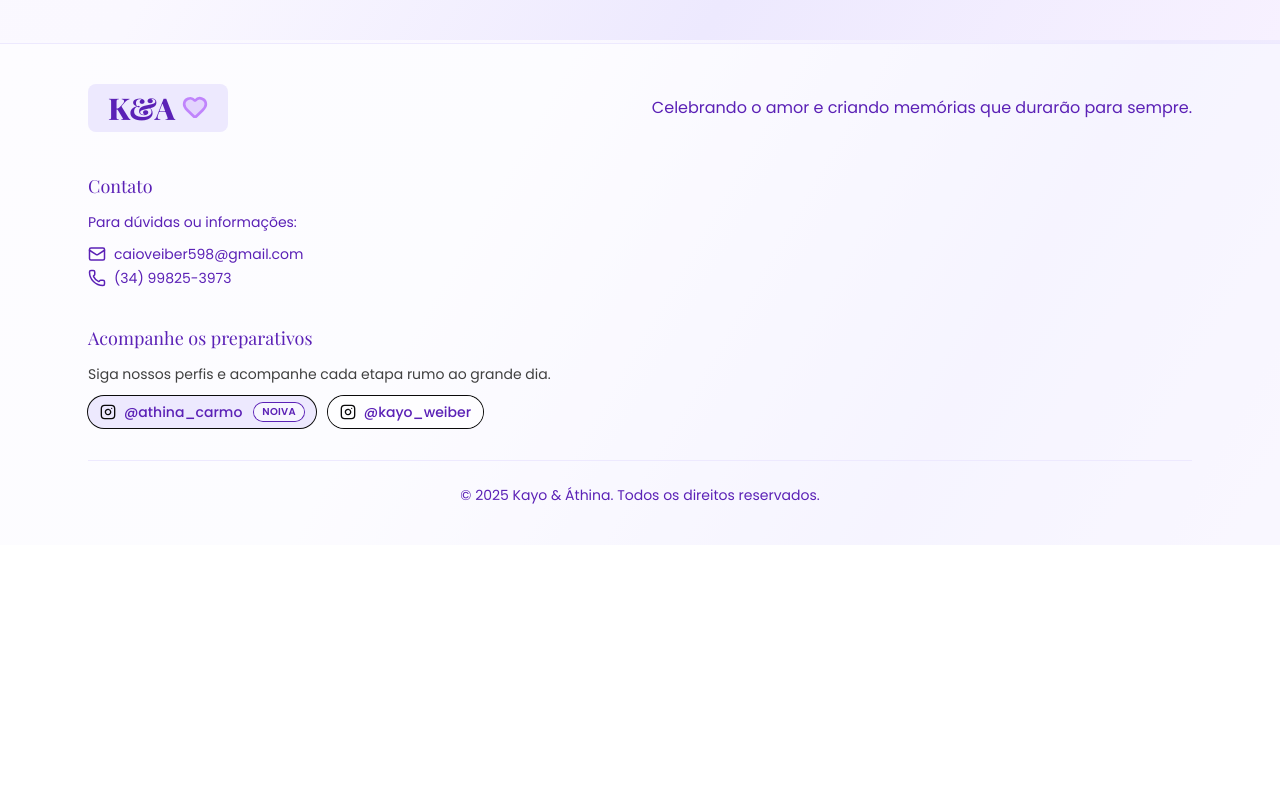
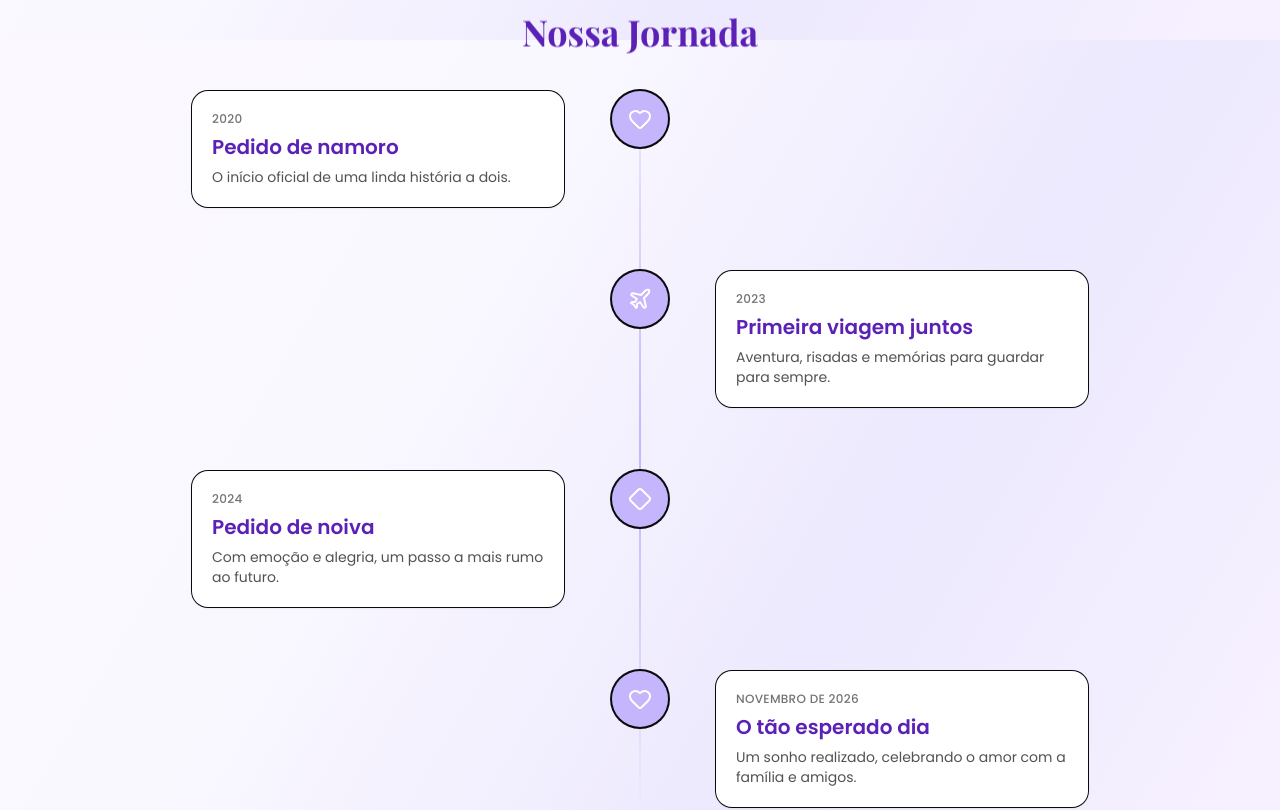
Before and after one commit to KayoWeiber/Kayo-e-Athina, a React (Vite) app: page /Kayo-e-Athina/nossa-historia in a window 1280 px wide. Shown: the part 760-1570 px from the top of the page. Before the commit the page ends 1305 px from the top, so only its background shows below. Built offline with nearby package versions, Linux system fonts and the light colour scheme; a web font is replaced by a local one.

Commit message:
feat: adicionado a seção Nossa Jornada

```diff
--- a/src/components/Historia.tsx
+++ b/src/components/Historia.tsx
@@ -1,6 +1,33 @@
 import Reveal from "./Reveal";
+import { Heart, Plane, Diamond } from "lucide-react";
 
 export default function Historia() {
+  const timeline = [
+    {
+      year: "2020",
+      title: "Pedido de namoro",
+      desc: "O início oficial de uma linda história a dois.",
+      Icon: Heart,
+    },
+    {
+      year: "2023",
+      title: "Primeira viagem juntos",
+      desc: "Aventura, risadas e memórias para guardar para sempre.",
+      Icon: Plane,
+    },
+    {
+      year: "2024",
+      title: "Pedido de noiva",
+      desc: "Com emoção e alegria, um passo a mais rumo ao futuro.",
+      Icon: Diamond,
+    },
+    {
+      year: "Novembro de 2026",
+      title: "O tão esperado dia",
+      desc: "Um sonho realizado, celebrando o amor com a família e amigos.",
+      Icon: Heart,
+    },
+  ];
   return (
     <main className="ka-container py-12 md:py-16">
       {/* Título principal */}
@@ -58,6 +85,73 @@ export default function Historia() {
           </figure>
         </Reveal>
       </div>
+
+      {/* Nossa Jornada — Linha do Tempo */}
+      <section className="mt-14 md:mt-20">
+        <Reveal>
+          <h2 className="font-title text-2xl md:text-4xl font-bold ka-text-roxo-escuro text-center">Nossa Jornada</h2>
+        </Reveal>
+
+        <div className="relative mx-auto mt-8 md:mt-10 max-w-4xl">
+          {/* Linha central */}
+          <div
+            className="pointer-events-none absolute left-1/2 top-0 -ml-px h-full w-0.5 bg-linear-to-b from-[#EDE9FE] via-[#C4B5FD] to-[#EDE9FE]"
+            aria-hidden
+          />
+
+          <ol className="space-y-10 md:space-y-16">
+            {timeline.map(({ year, title, desc, Icon }, idx) => {
+              const left = idx % 2 === 0;
+              return (
+                <li key={idx} className="relative">
+                  {/* Desktop layout */}
+                  <div className="hidden md:flex md:items-stretch">
+                    {/* Left side (or placeholder) */}
+                    <div className={left ? "md:w-[calc(50%-44px)] pr-8" : "md:w-[calc(50%-44px)]"}>
+                      {left && (
+                        <div className="h-full rounded-2xl bg-white p-5 shadow-sm ring-1 ka-border-detalhe flex flex-col justify-center">
+                          <div className="text-xs font-medium uppercase tracking-wide text-neutral-500">{year}</div>
+                          <div className="mt-1.5 text-lg md:text-xl font-semibold ka-text-roxo-escuro">{title}</div>
+                          <p className="mt-1.5 text-sm text-neutral-600">{desc}</p>
+                        </div>
+                      )}
+                    </div>
+                    {/* Icon column */}
+                    <div className="flex w-[88px] justify-center">
+                      <div className="relative z-10 flex h-14 w-14 items-center justify-center rounded-full bg-[#C4B5FD] ring-2 ka-border-roxo-escuro shadow-sm">
+                        <Icon className="h-6 w-6 text-white" />
+                      </div>
+                    </div>
+                    {/* Right side */}
+                    <div className={!left ? "md:w-[calc(50%-44px)] pl-8" : "md:w-[calc(50%-44px)]"}>
+                      {!left && (
+                        <div className="h-full rounded-2xl bg-white p-5 shadow-sm ring-1 ka-border-detalhe flex flex-col justify-center">
+                          <div className="text-xs font-medium uppercase tracking-wide text-neutral-500">{year}</div>
+                          <div className="mt-1.5 text-lg md:text-xl font-semibold ka-text-roxo-escuro">{title}</div>
+                          <p className="mt-1.5 text-sm text-neutral-600">{desc}</p>
+                        </div>
+                      )}
+                    </div>
+                  </div>
+                  {/* Mobile layout */}
+                  <div className="md:hidden">
+                    <div className="flex justify-center">
+                      <div className="relative z-10 flex h-14 w-14 items-center justify-center rounded-full bg-[#C4B5FD] ring-2 ka-border-roxo-escuro shadow-sm">
+                        <Icon className="h-6 w-6 text-white" />
+                      </div>
+                    </div>
+                    <div className="mt-4 rounded-2xl bg-white p-4 shadow-sm ring-1 ka-border-detalhe">
+                      <div className="text-xs font-medium uppercase tracking-wide text-neutral-500">{year}</div>
+                      <div className="mt-1.5 text-lg font-semibold ka-text-roxo-escuro">{title}</div>
+                      <p className="mt-1.5 text-sm text-neutral-600">{desc}</p>
+                    </div>
+                  </div>
+                </li>
+              );
+            })}
+          </ol>
+        </div>
+      </section>
     </main>
   );
 }
```
